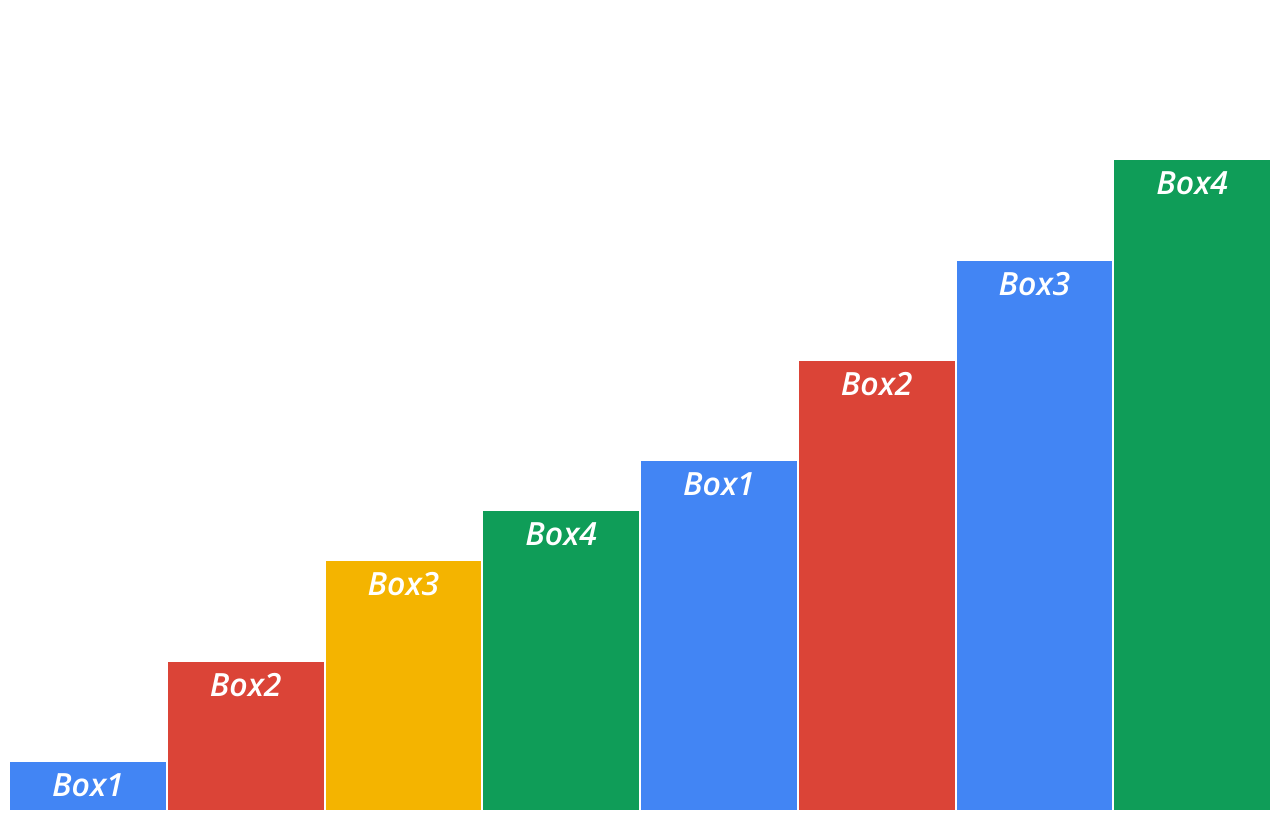
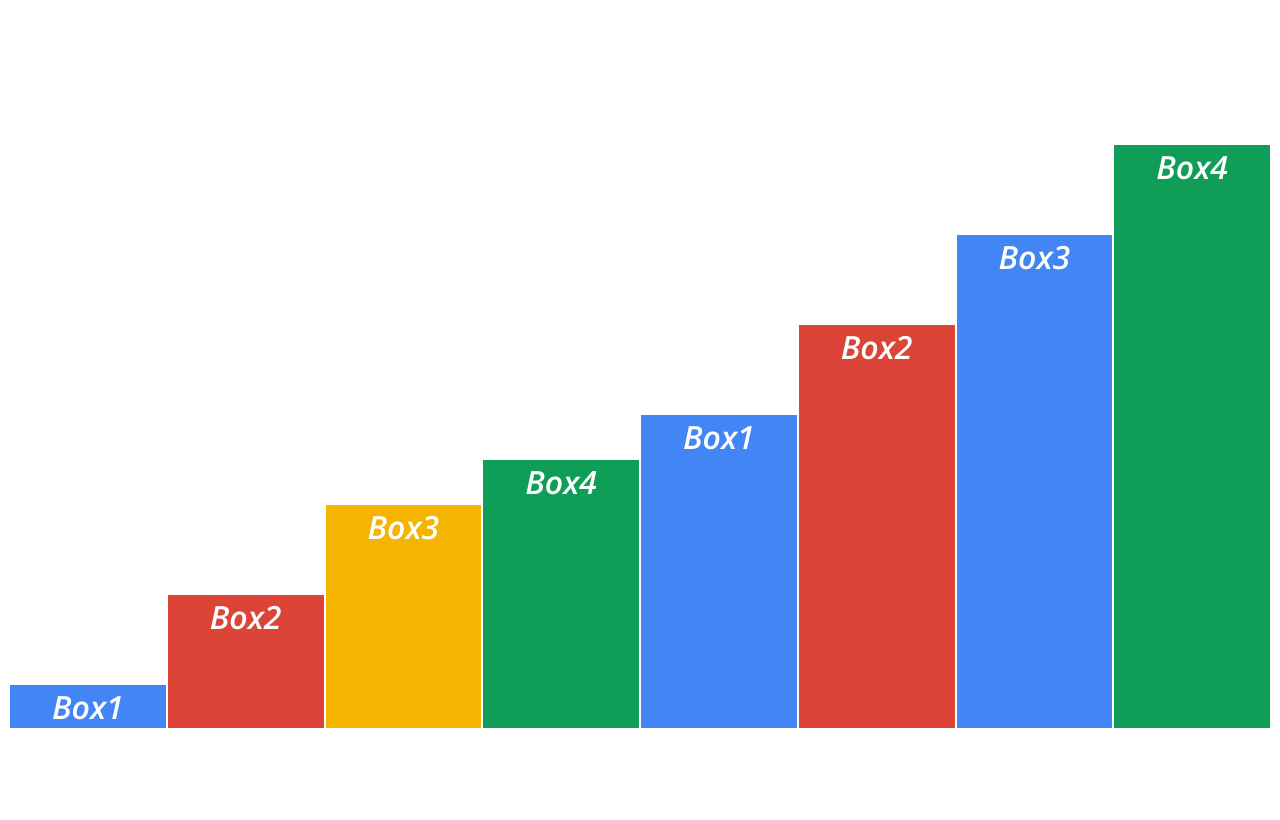
Before and after one commit to learnwithzahid/grid-layout-template, a plain HTML site: page index.html in a window 1280 px wide. Drawn offline with nearby package versions, Linux system fonts and the light colour scheme.

Commit message:
modifed css file

```diff
--- a/style.css
+++ b/style.css
@@ -1,6 +1,5 @@
 body {
   margin: 10px;
-  height: 100vh;
   font-family: "Open Sans", sans-serif;
   background-color: rgb(255, 255, 255);
 }
@@ -41,7 +40,7 @@ body {
 .container > div {
   display: flex;
   justify-content: center;
-  color: white;
+  color: rgb(255, 255, 255);
   font-size: 2em;
 }
 .container > div:nth-child(1n) {
```
